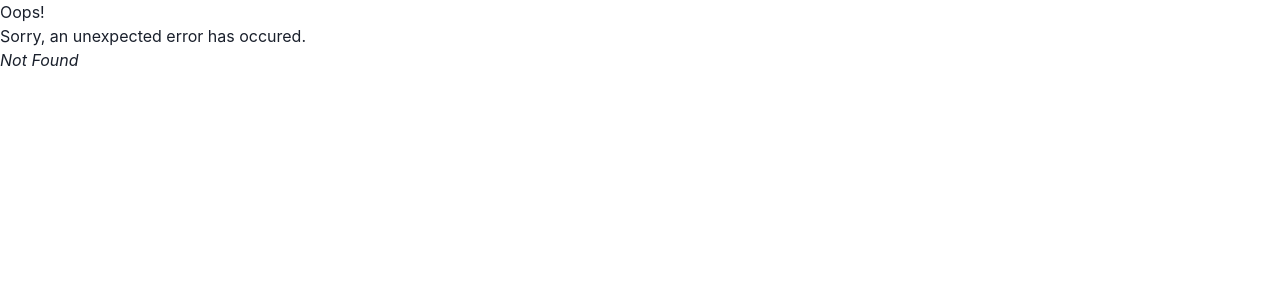
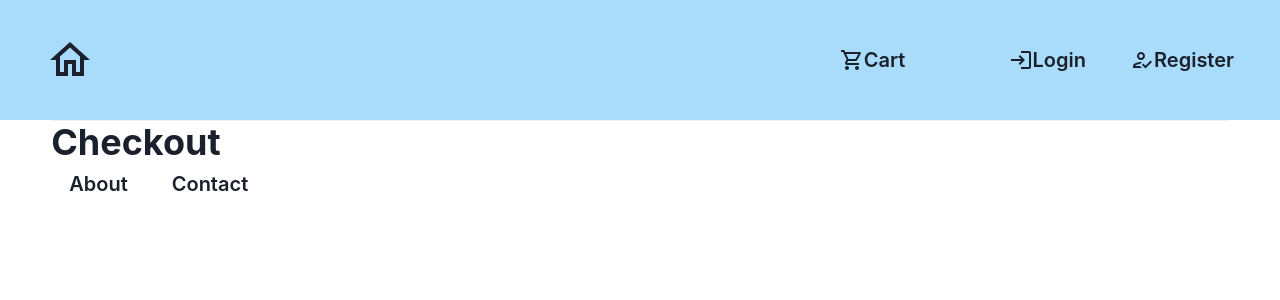
Before and after one commit to CrowsVeldt/final-project-redone, a React (Vite) app in the folder frontend/: page /checkout in a window 1280 px wide. Before the commit this address had no page. Shown: the top 300 px of the page. Built offline with nearby package versions, Linux system fonts and the light colour scheme; no server answers.

Commit message:
ui: add Checkout page to app.jsx

```diff
--- a/frontend/src/App.jsx
+++ b/frontend/src/App.jsx
@@ -8,6 +8,7 @@ import {
 import Root from "./pages/Root";
 import Products, { getAllProducts } from "./pages/public/Products/Products";
 import About from "./pages/public/About";
+import Checkout from "./pages/public/Products/Checkout.jsx";
 import Contact from "./pages/public/Contact";
 import Register from "./pages/public/Register";
 import Login from "./pages/public/Login";
@@ -29,6 +30,7 @@ function App() {
           <Route path="contact" element={<Contact />} />
           <Route path="register" element={<Register />} />
           <Route path="login" element={<Login />} />
+          <Route path="checkout" element={<Checkout />} />
           <Route element={<RequireAuth user={user} />}>
             <Route path="profile" element={<Profile />} />
           </Route>
--- a/frontend/src/pages/public/Products/Checkout.jsx
+++ b/frontend/src/pages/public/Products/Checkout.jsx
@@ -0,0 +1,9 @@
+import { Box, Heading } from "@chakra-ui/react";
+
+export default function Checkout() {
+  return (
+    <Box>
+      <Heading>Checkout</Heading>
+    </Box>
+  );
+}
```
